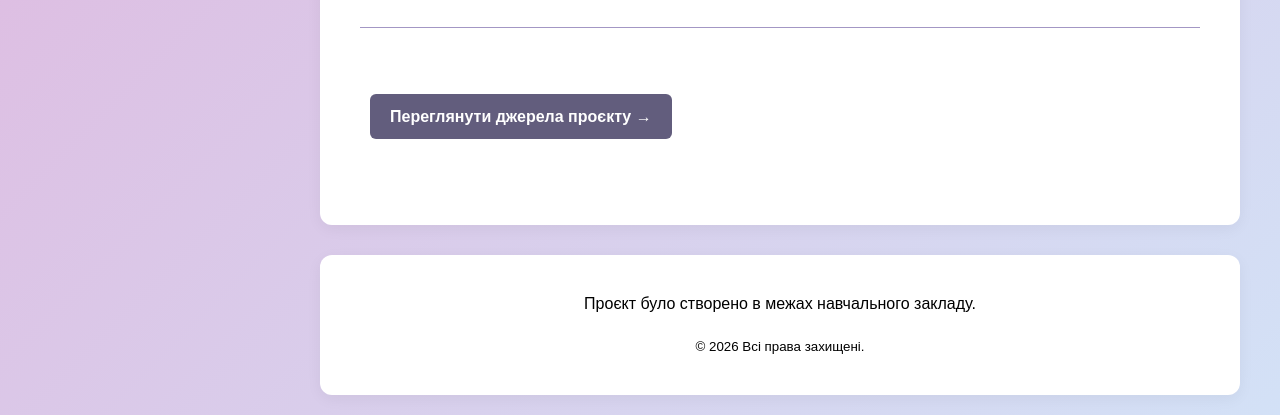
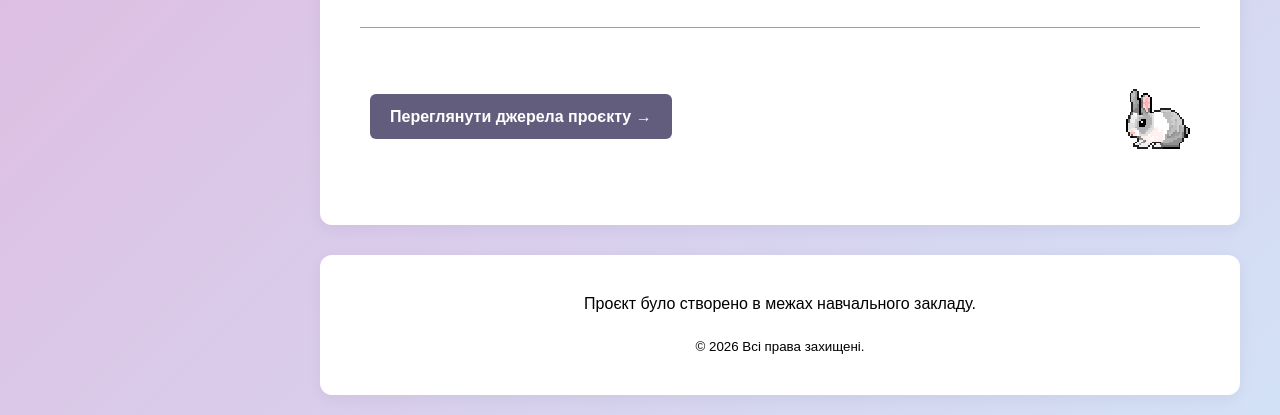
Before and after one commit to List-of-cases/ProjectLisieKroliki, a plain HTML site: page page2.html in a window 1280 px wide. Shown: the part 1839-2254 px from the top of the page. Drawn offline with Linux system fonts and the light colour scheme; a web font is replaced by a local one.

Commit message:
додала до 2 сторінки гіфку

```diff
--- a/js/main.js
+++ b/js/main.js
@@ -86,3 +86,9 @@ setCardImage('phantomPic', './assets/image/6.jpg', 'Фантомні вібра
 setCardImage('hygienePic', './assets/image/7.jpg', 'Цифрова гігієна');
 setCardImage('timePic', './assets/image/8.png', 'Контроль часу');
 setCardImage('eveningPic', './assets/image/9.jpg', 'Вечори без екранів');
+
+
+const bottomBunny = document.getElementById('bottomBunny');
+if (bottomBunny) {
+    bottomBunny.innerHTML = '<img src="./assets/gif/заєць1.gif" alt="Піксельний зайчик" style="width: 140px; height: auto; image-rendering: pixelated; display: block;">';
+}
--- a/page2.html
+++ b/page2.html
@@ -131,9 +131,10 @@
 
                     <div class="divider"></div>
 
-                    <div class="text-inner-wrapper">
+                    <div class="text-inner-wrapper" style="display: flex; justify-content: space-between; align-items: center;">
                         <p><a href="sources.html" class="next-page-link">Переглянути джерела проєкту →</a></p>
-                    </div>
+                        <div id="bottomBunny"></div>
+</div>
 
                 </main>
             </div>
```
Also changed, not shown: assets/gif/заєць1.gif (added).
